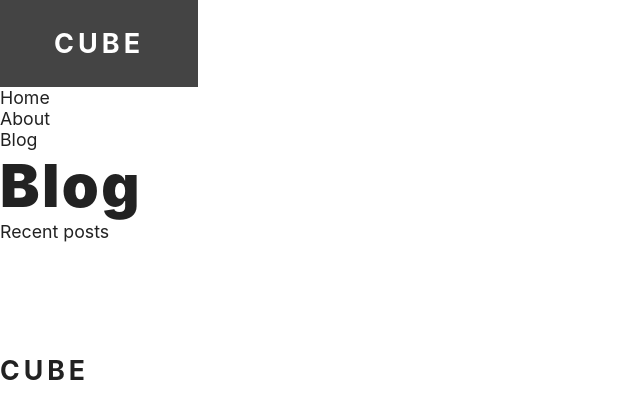
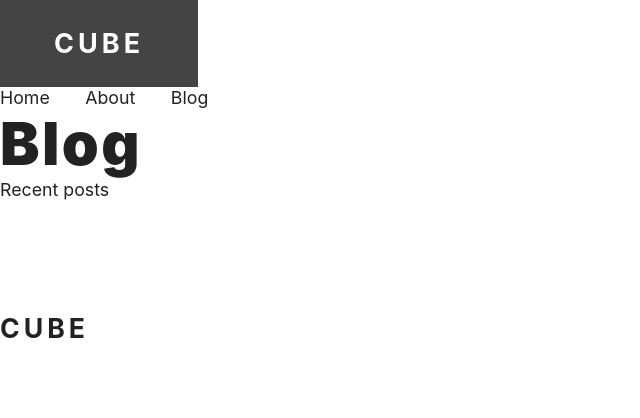
Before and after one commit to d-ishizuka/next_blog, a Next.js app in the folder blog/: page /blog in a window 1280 px wide. Shown: the top 418 px of the page, without its empty margins (0-640 px from the left). Built offline with nearby package versions, Linux system fonts and the light colour scheme.

Commit message:
add nav css

```diff
--- a/blog/components/nav.js
+++ b/blog/components/nav/index.js
@@ -1,9 +1,10 @@
 import Link from 'next/link';
+import styles from "@/components/nav/styles.module.css";
 
 export default function Nav() {
   return (
     <nav>
-      <ul>
+      <ul className={styles.list}>
         <li>
           <Link href="/">Home</Link>
         </li>
--- /dev/null
+++ b/blog/components/nav/styles.module.css
@@ -0,0 +1,20 @@
+.list {
+  display: flex;
+  gap: 2em;
+}
+
+@media (hover: hover) {
+  .list a:hover {
+    color: var(--accent);
+  }
+}
+
+@media (hover: none) {
+  .list a {
+    --webkit-tap-highlight-color: transparent;
+  }
+
+  .list a:active {
+    color: var(--accent);
+  }
+}
```
